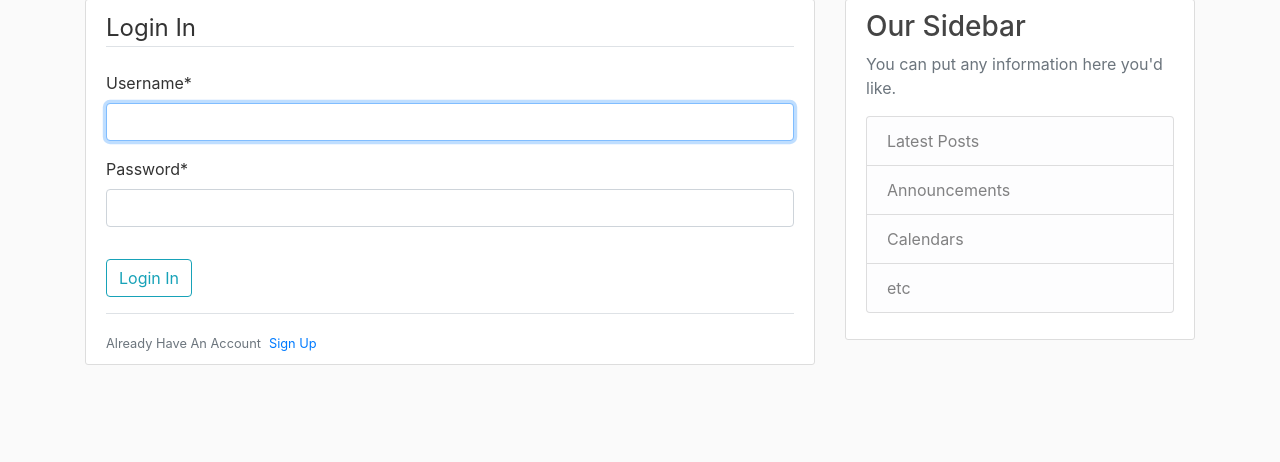
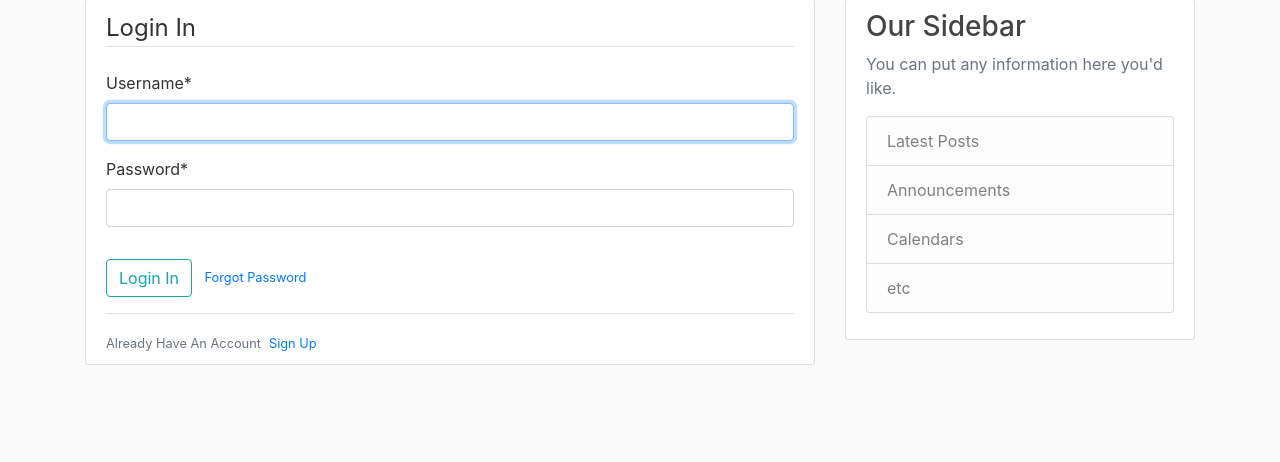
Before and after one commit to vedantpople4/django_blog, a Django app: page /login/ in a window 1280 px wide. Shown: the part 81-543 px from the top of the page. Run offline with Django 3.2, Linux system fonts and the light colour scheme; some libraries are stand-ins or nearby versions.

Commit message:
create reset password

```diff
--- a/django_project/django_project/urls.py
+++ b/django_project/django_project/urls.py
@@ -35,6 +35,9 @@ urlpatterns = [
         auth_views.PasswordResetConfirmView.as_view(template_name ='users/password_reset_confirm.html'),
         name='password_reset_confirm'),
     path('profile/', user_views.profile, name='profile'),
+    path('password-reset-complete/',
+        auth_views.PasswordResetCompleteView.as_view(template_name ='users/password_reset_complete.html'),
+        name='password_reset_complete'),
     path('', include('blog.urls')),
 
 ]
--- a/django_project/users/templates/users/login.html
+++ b/django_project/users/templates/users/login.html
@@ -10,6 +10,9 @@
             </fieldset>
             <div class="form-group">
                 <button class="btn btn-outline-info" type="submit">Login In</button>
+                <small class="text-muted ml-2">
+                    <a href="{% url 'password_reset' %}">Forgot Password</a>
+                </small>
             </div>
         </form>
         <div class="border-top pt-3">
```
Also changed, not shown: django_project/users/templates/users/password_reset_complete.html (added, +7 -0 lines).
